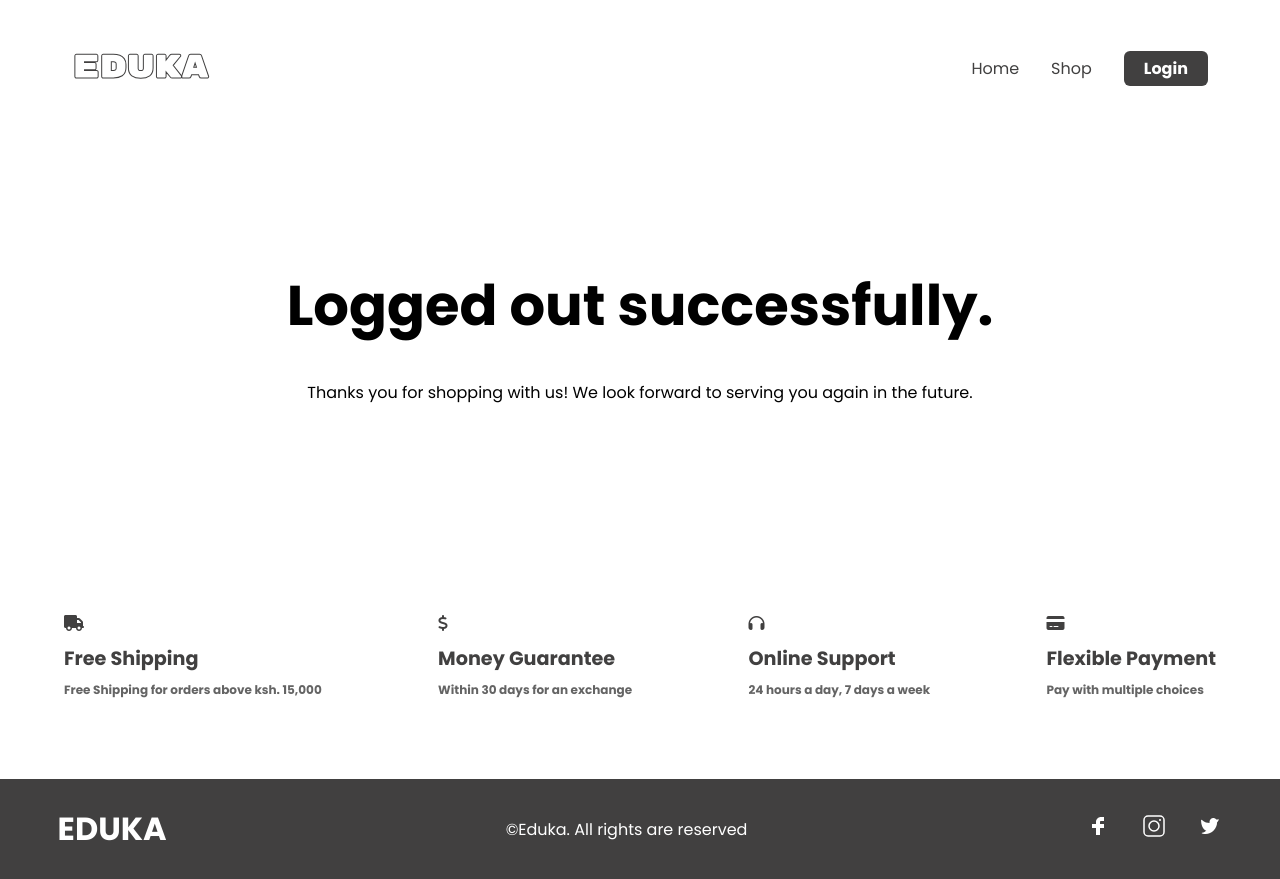
After one commit to cobrianz/eduka-ecommerce, a PHP site: page /logout.html in a window 1280 px wide. The commit adds this page. Run offline with PHP 8.4, Linux system fonts and the light colour scheme; some libraries are stand-ins or nearby versions.

Commit message:
first commit

```diff
--- a/app.js
+++ b/app.js
@@ -0,0 +1,24 @@
+(function () {
+    const asideSpans = document.querySelectorAll('.aside__span');
+    const contentDivs = document.querySelectorAll('.main > div');
+
+    asideSpans.forEach(function (span, index) {
+        span.addEventListener('click', function () {
+            // Hide all content divs
+            contentDivs.forEach(function (div) {
+                div.style.display = 'none';
+            });
+
+            // Show the corresponding content div
+            contentDivs[index].style.display = 'flex';
+
+            // Remove "active-btn" class from all spans
+            asideSpans.forEach(function (s) {
+                s.classList.remove('active-aside__span');
+            });
+
+            // Add "active-aside__span" class to the clicked span
+            this.classList.add('active-aside__span');
+        });
+    });
+})();
--- /dev/null
+++ b/logout.html
@@ -0,0 +1,73 @@
+<!DOCTYPE html>
+<html lang="en">
+
+<head>
+    <meta charset="UTF-8">
+    <meta name="viewport" content="width=device-width, initial-scale=1.0">
+    <title>Eduka</title>
+    <link rel="stylesheet" href="style.css">
+    <script src="https://kit.fontawesome.com/c8e4d183c2.js" crossorigin="anonymous"></script>
+
+</head>
+
+<body>
+    <nav class="navbar container">
+        <a href="./index.html">
+            <div class="logo">
+                <h1>EDUKA</h1>
+            </div>
+        </a>
+        <ul>
+            <li><a href="#">Home</a></li>
+            <li><a href="#">Shop</a></li>
+            <li><a href="./login.html" class="btn">Login</a></li>
+        </ul>
+    </nav>
+
+    <div class="thanks__hero">
+        <h1>Logged out successfully.</h1>
+        <p>Thanks you for shopping with us! We look forward to serving you again in the future. </p>
+    </div>
+    <!-- SERVICES SECTION -->
+
+    <section class="container">
+        <div class="services__container">
+            <div class="service">
+                <span><i class="fa fa-truck" aria-hidden="true"></i></span>
+                <h3>Free Shipping</h3>
+                <small>Free Shipping for orders above ksh. 15,000</small>
+            </div>
+            <div class="service">
+                <span><i class="fa fa-usd" aria-hidden="true"></i></span>
+                <h3>Money Guarantee</h3>
+                <small>Within 30 days for an exchange</small>
+            </div>
+            <div class="service">
+                <span><i class="fa fa-headphones" aria-hidden="true"></i></span>
+                <h3>Online Support</h3>
+                <small>24 hours a day, 7 days a week</small>
+            </div>
+            <div class="service">
+                <span><i class="fa fa-credit-card-alt" aria-hidden="true"></i></span>
+                <h3>Flexible Payment</h3>
+                <small>Pay with multiple choices</small>
+            </div>
+        </div>
+    </section>
+
+<!-- FOOTER SECTION -->
+
+<footer>
+        <h1>EDUKA</h1>
+        <p>&copy;Eduka. All rights are reserved</p>
+        <div class="social__icons">
+            <a href="#"><img src="./assets/icons/facebook.svg" alt=""></a>
+            <a href="#"><img src="./assets/icons/instagram.svg" alt=""></a>
+            <a href="#"><img src="./assets/icons/twitter.svg" alt=""></a>
+        </div>
+</footer>
+
+    <script src="./app.js"></script>
+</body>
+
+</html>
--- a/style.css
+++ b/style.css
@@ -596,7 +649,7 @@ THANK YOU SECTION
 */
 
 .thanks__hero {
-    height: 60vh;
+    height: 49.4vh;
     display: flex;
     flex-direction: column;
     align-items: center;
```
Also changed, not shown: other parts of style.css (+55 -2 lines), account.html (+31 -3 lines).
